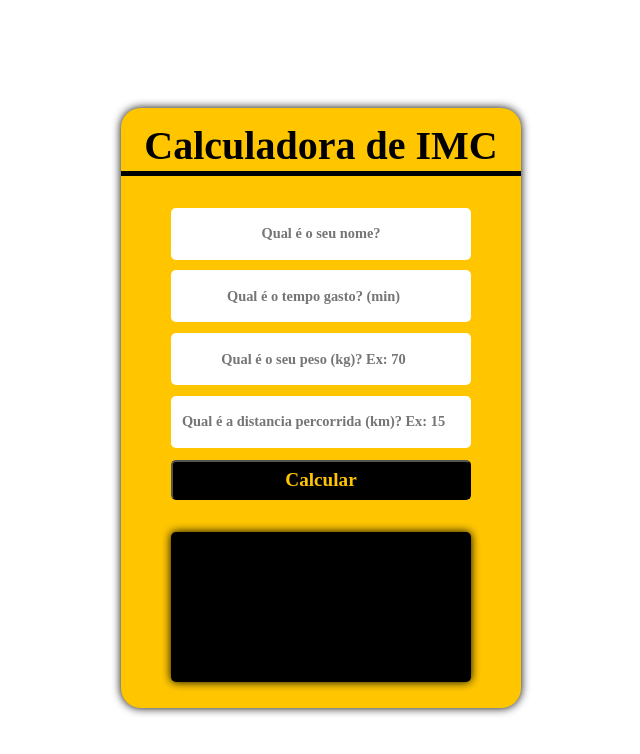
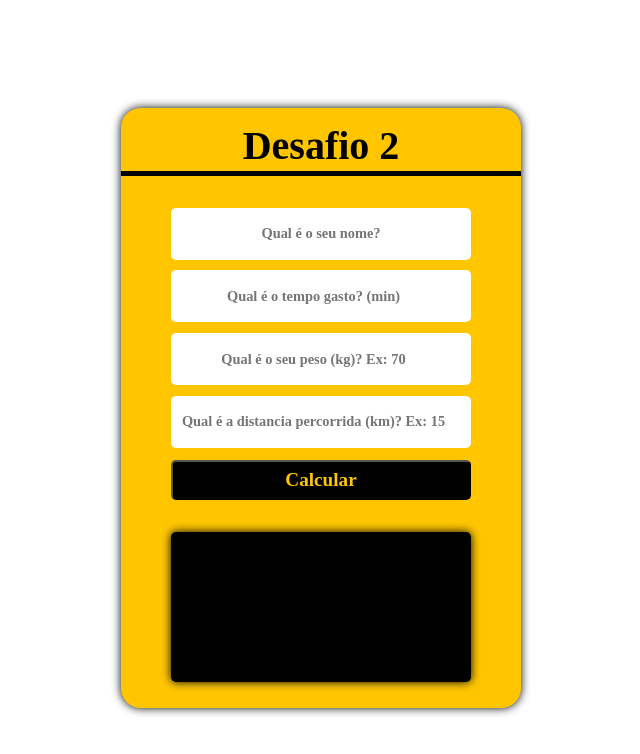
Before and after one commit to 21900884/TPA_ProjetoIndivitual, a plain HTML site: page index.html in a window 1280 px wide. Shown: the whole page, without its empty margins (327-967 px from the left). Drawn offline with Linux system fonts and the light colour scheme.

Commit message:
Update index.html

```diff
--- a/index.html
+++ b/index.html
@@ -10,7 +10,7 @@
     <main>
       <div class="section">
 
-        <div class="title"> Calculadora de IMC </div>
+        <div class="title"> Desafio 2 </div>
 
         <div class="input">
              <input placeholder="Qual é o seu nome?" type="text" id='nome' required="required">
```
